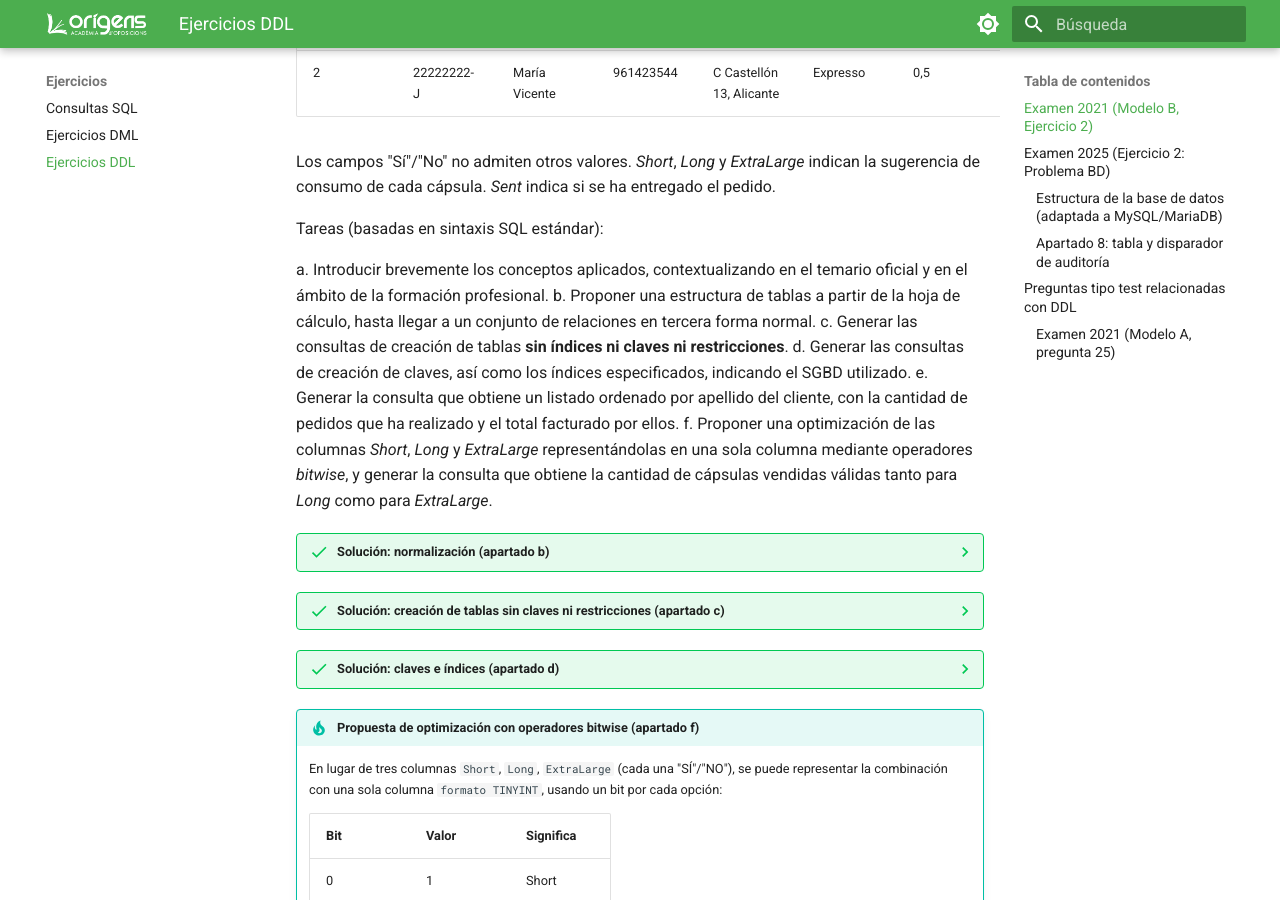
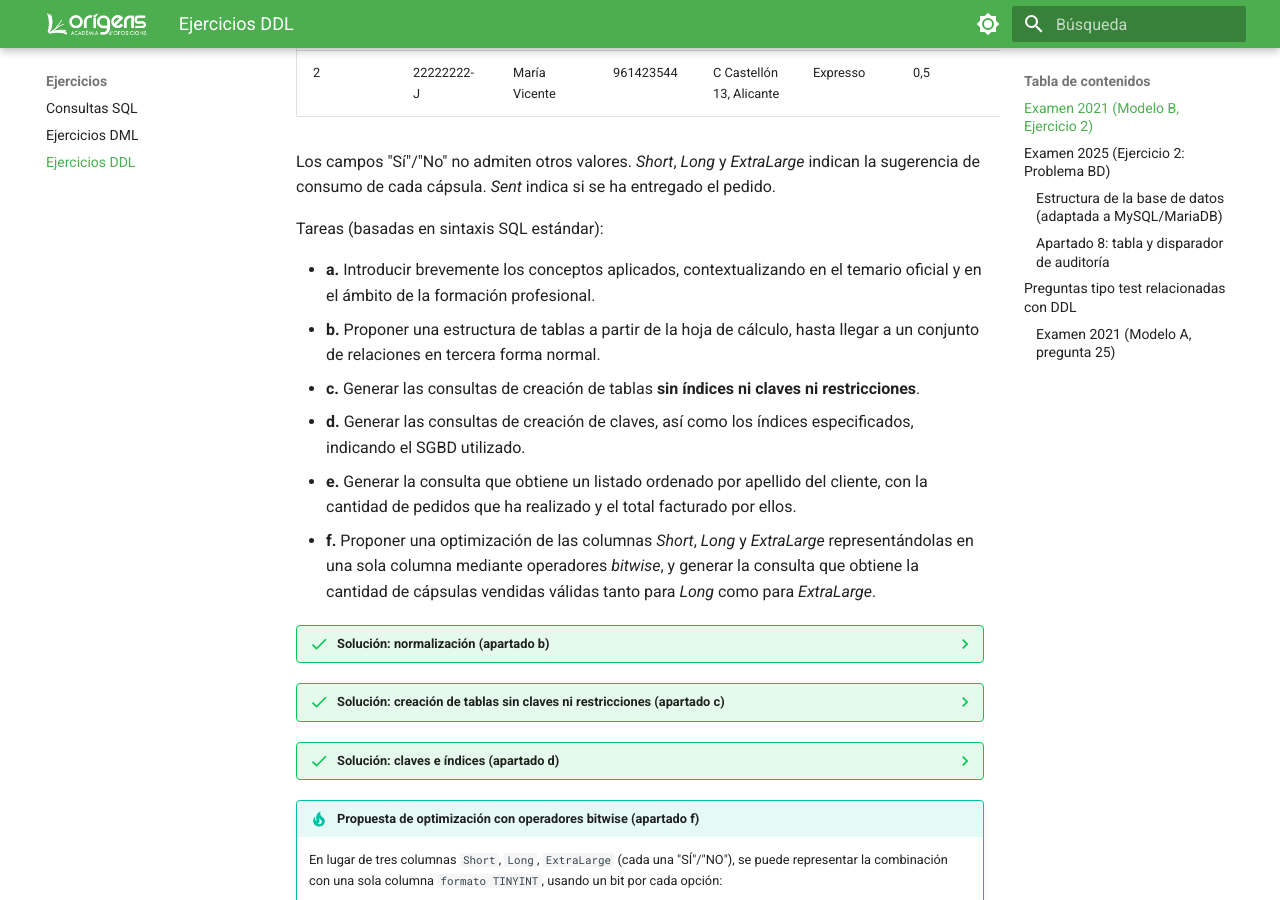
Before and after one commit to JMAbadLopez/oposiciones, an MkDocs documentation site: the page built from docs/ejercicios/ejercicios-ddl.md, in a window 1280 px wide and 900 px high, scrolled down 919 px. Built offline with MkDocs 1.6.1 and Material for MkDocs 9.7.7, drawn with Linux system fonts in a browser that asks for light colours.

Commit message:
Correción ehjercicios

```diff
--- a/docs/ejercicios/ejercicios-ddl.md
+++ b/docs/ejercicios/ejercicios-ddl.md
@@ -10,7 +10,7 @@
 Un autónomo se dedica, a través de una franquicia, a distribuir cápsulas de café. El cliente presenta una hoja de cálculo desnormalizada, de la que se muestra una porción representativa:
 
 | Client | DNI Client | Name | Phone | Address | Flavor | Unit Price | Amount | Short | Long | ExtraLarge | Intensity | Order | Order date | Sent |
-|---|---|---|---|---|---|---|---|---|---|---|---|---|---|---|
+| --- | --- | --- | --- | --- | --- | --- | --- | --- | --- | --- | --- | --- | --- | --- |
 | 1 | 11111111-H | Antonio García | 961542145 | C Colón 16, Valencia | ExtraForte | 0,5 | 10 | NO | SÍ | SÍ | 12 | 1 | 01/08/2018 | SÍ |
 | 1 | 11111111-H | Antonio García | 961542145 | C Colón 16, Valencia | Velluto | 0,45 | 5 | SÍ | SÍ | NO | 8 | 1 | 01/08/2018 | SÍ |
 | 1 | 11111111-H | Antonio García | 961542145 | Av del Puerto 25, Valencia | Velluto | 0,48 | 5 | SÍ | NO | NO | 8 | 2 | 01/12/2016 | SÍ |
@@ -21,12 +21,12 @@ Los campos "Sí"/"No" no admiten otros valores. *Short*, *Long* y *ExtraLarge* i
 
 Tareas (basadas en sintaxis SQL estándar):
 
-a. Introducir brevemente los conceptos aplicados, contextualizando en el temario oficial y en el ámbito de la formación profesional.
-b. Proponer una estructura de tablas a partir de la hoja de cálculo, hasta llegar a un conjunto de relaciones en tercera forma normal.
-c. Generar las consultas de creación de tablas **sin índices ni claves ni restricciones**.
-d. Generar las consultas de creación de claves, así como los índices especificados, indicando el SGBD utilizado.
-e. Generar la consulta que obtiene un listado ordenado por apellido del cliente, con la cantidad de pedidos que ha realizado y el total facturado por ellos.
-f. Proponer una optimización de las columnas *Short*, *Long* y *ExtraLarge* representándolas en una sola columna mediante operadores *bitwise*, y generar la consulta que obtiene la cantidad de cápsulas vendidas válidas tanto para *Long* como para *ExtraLarge*.
+- **a.** Introducir brevemente los conceptos aplicados, contextualizando en el temario oficial y en el ámbito de la formación profesional.
+- **b.** Proponer una estructura de tablas a partir de la hoja de cálculo, hasta llegar a un conjunto de relaciones en tercera forma normal.
+- **c.** Generar las consultas de creación de tablas **sin índices ni claves ni restricciones**.
+- **d.** Generar las consultas de creación de claves, así como los índices especificados, indicando el SGBD utilizado.
+- **e.** Generar la consulta que obtiene un listado ordenado por apellido del cliente, con la cantidad de pedidos que ha realizado y el total facturado por ellos.
+- **f.** Proponer una optimización de las columnas *Short*, *Long* y *ExtraLarge* representándolas en una sola columna mediante operadores *bitwise*, y generar la consulta que obtiene la cantidad de cápsulas vendidas válidas tanto para *Long* como para *ExtraLarge*.
 
 ??? success "Solución: normalización (apartado b)"
     La hoja de cálculo mezcla varias entidades distintas en las mismas columnas, con dependencias funcionales diferentes:
--- a/mkdocs.yml
+++ b/mkdocs.yml
@@ -47,7 +47,7 @@ markdown_extensions:
 
 nav:
   - Inicio: index.md
-  - Práctico:
+  - Parte práctica:
     - "El lenguaje SQL: Manipulación": documentos/consultas-sql.md
     - "El lenguaje SQL: Manipulación II": practico/el-lenguaje-sql-manipulacion-parte-ii.md
     - "El lenguaje SQL: Definición": practico/el-lenguaje-sql-definicion.md
```
Also changed, not shown: site/404.html, site/documentos/consultas-sql/index.html, site/ejercicios/consultas-sql/index.html, site/ejercicios/ejercicios-ddl/index.html, site/ejercicios/ejercicios-dml/index.html, site/index.html, site/practico/el-lenguaje-sql-definicion/index.html, site/practico/el-lenguaje-sql-manipulacion-parte-ii/index.html, site/search/search_index.json, 1 other file.
